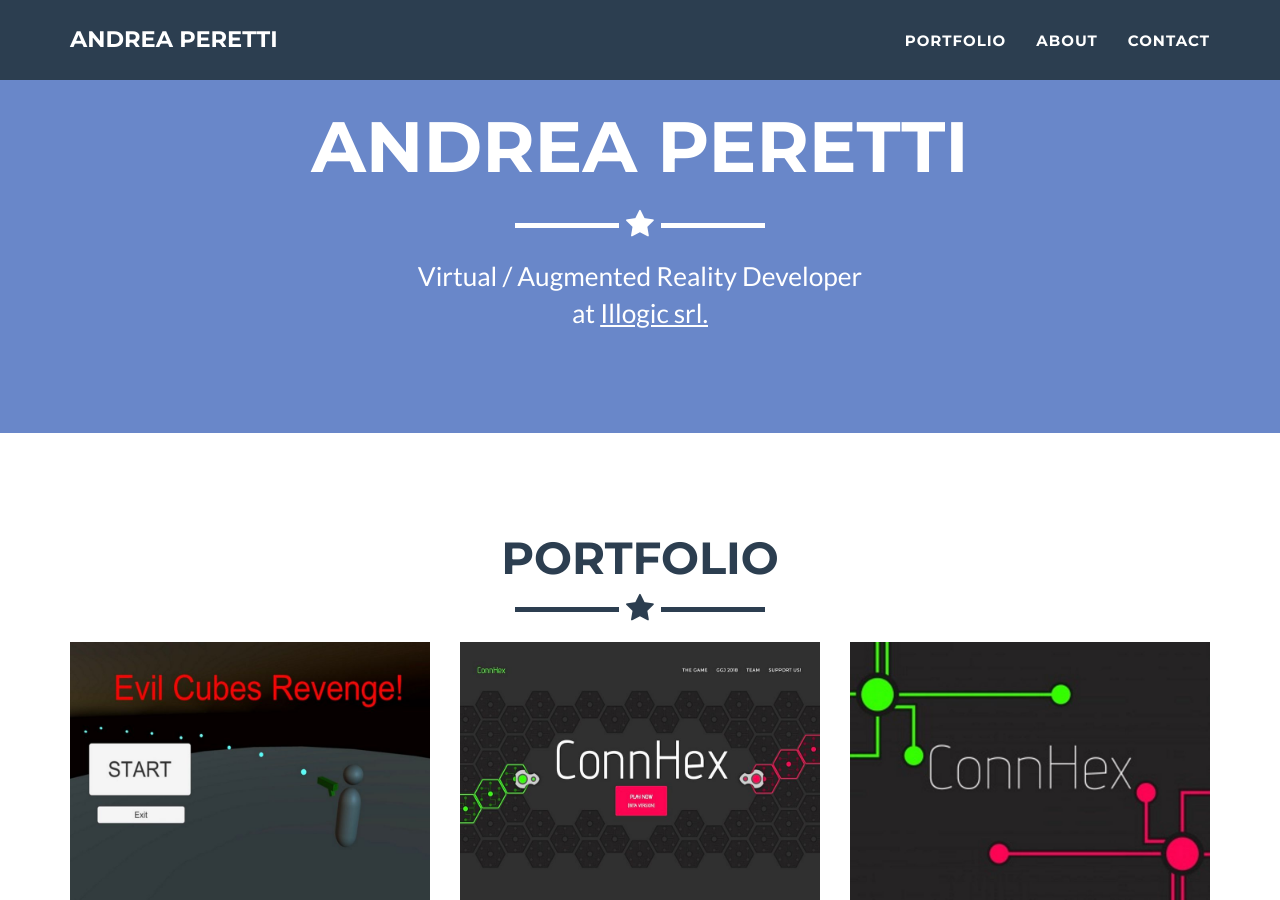
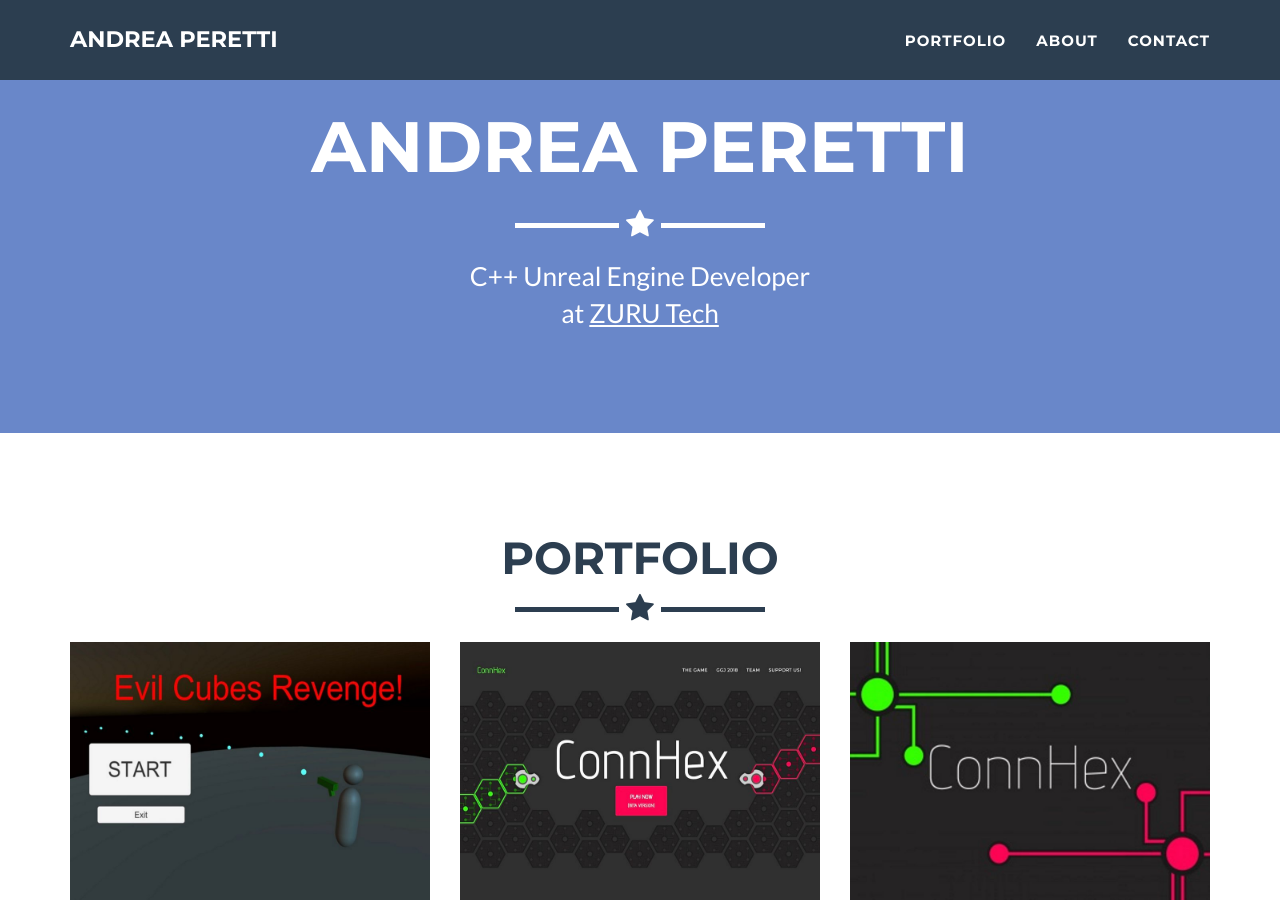
Before and after one commit to andxet/andxet.dev, a Jekyll site: the page built from index.html, in a window 1280 px wide and 900 px high, scrolled down 344 px. Built offline with Jekyll 4.4.1, drawn with Linux system fonts in a browser that asks for light colours; comment, search, counter and statistics services are not loaded; some of the changed text lies outside the part shown; grey boxes are pictures that could not be loaded.

Commit message:
Update _config.yml
Added new job info

```diff
--- a/_config.yml
+++ b/_config.yml
@@ -3,12 +3,12 @@ title: Andrea Peretti
 email: peretti.and@gmail.com
 url: http://www.andxet.com
 #baseurl: /newsite-test
-description: "Virtual / Augmented Reality Developer based in Italy."
-keywords: "Andrea Peretti, Virtual Reality, Turin, Developer, portfolio, programmer, C++, C#, Unity 3D"
-skills: "Virtual / Augmented Reality Developer"
+description: "C++ Unreal Engine Developer based in Italy."
+keywords: "Andrea Peretti, Virtual Reality, Unreal Engine, Developer, portfolio, programmer, C++, C#, Unity 3D, Unreal"
+skills: "C++ Unreal Engine Developer"
 occupation:
-  name: Illogic srl.
-  link: http://www.illogic.xyz
+  name: ZURU Tech
+  link: https://zuru.tech/
 meta_author: Peretti Andrea
 gravatar_mail_hash: "d006be17f2850c443a9de60ecc428bec"
 
@@ -51,8 +51,8 @@ social:
 
 # Postal address (add as many lines as necessary)
 address:
-  - line: Turin (TO)
-  - line: 10131, Italy
+  - line: Modena (MO)
+  - line: 41121, Italy
 
 # Credits content
 credits: 'Created by Andrea Peretti<br>with <a href="https://jekyllrb.com/">Jekyll</a> and <a href="https://github.com/jeromelachaud/freelancer-theme">Freelancer</a> template.'
```
